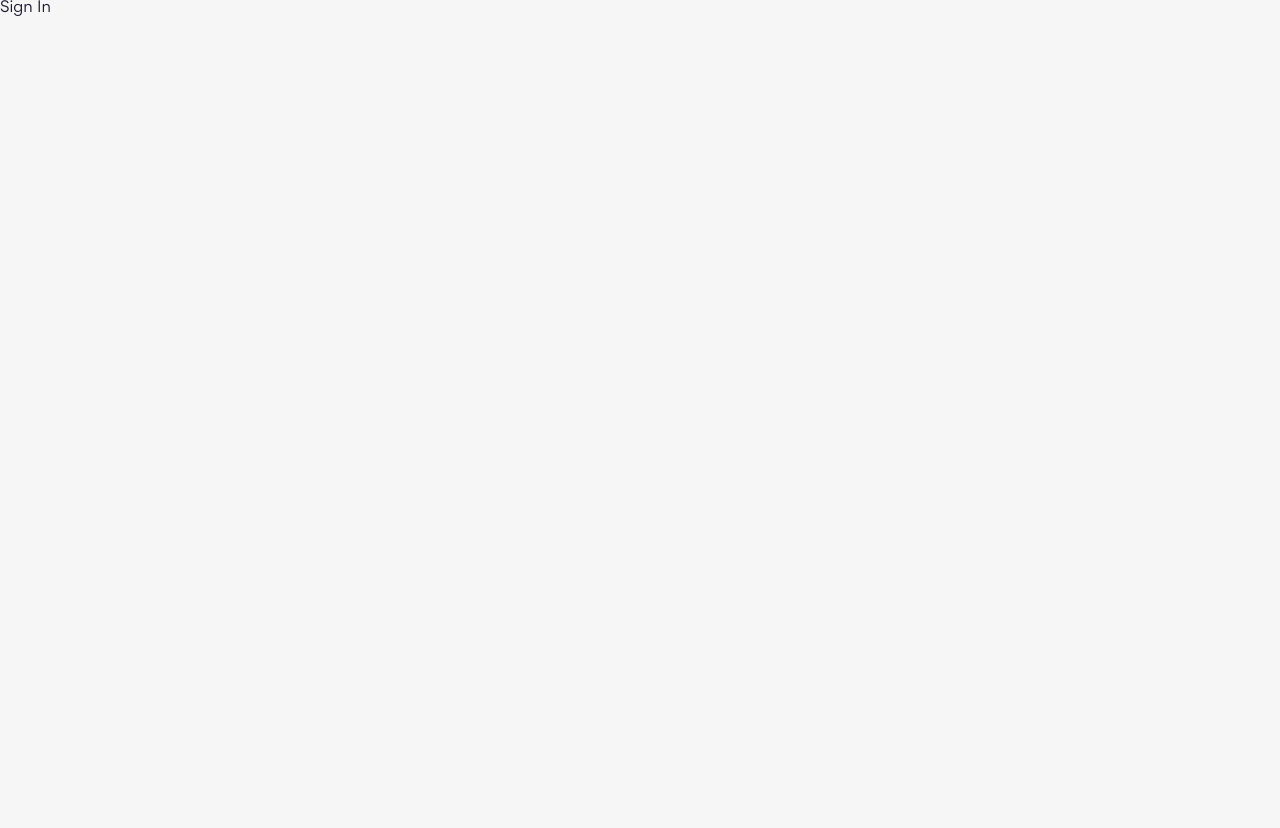
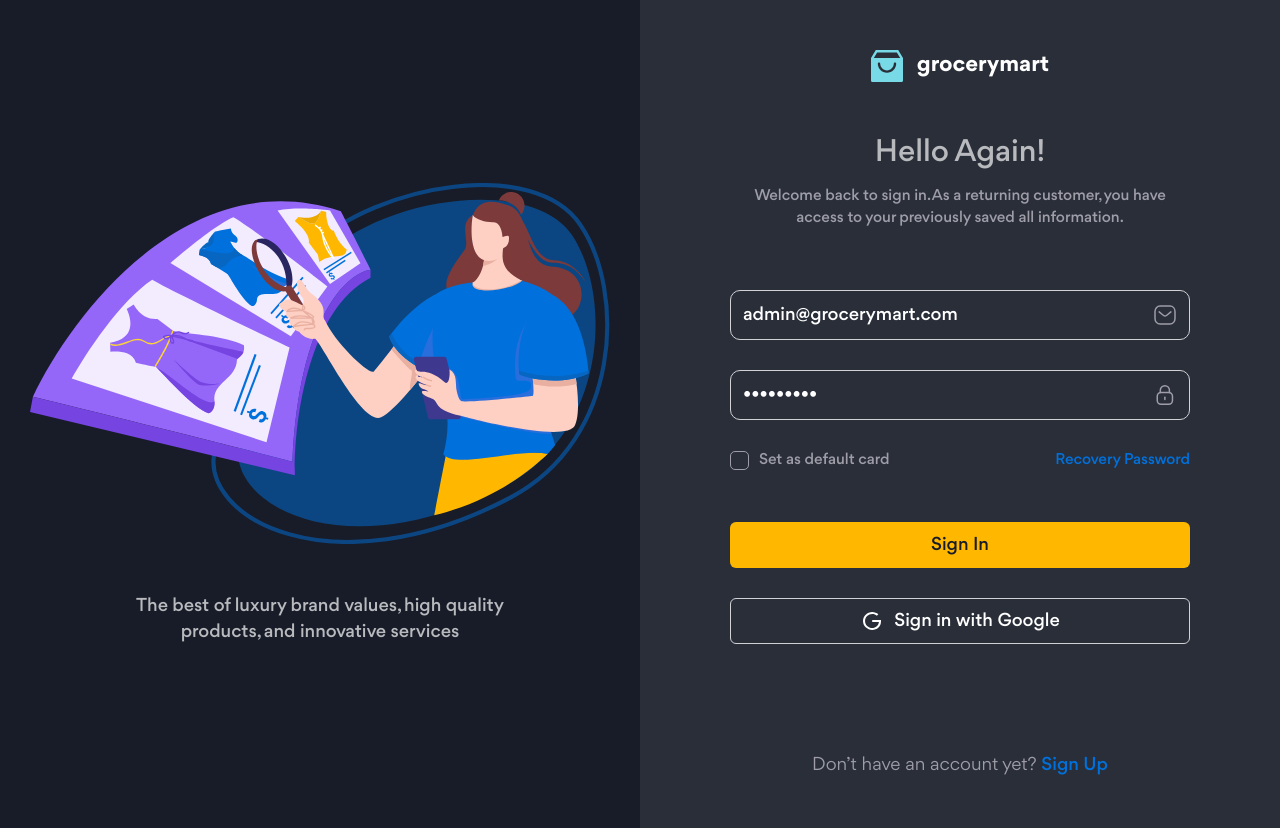
Before and after one commit to vanthan303/f8-htmlcss-08, a website: page sign-in.html in a window 1280 px wide. Before the commit the page ends 800 px from the top, so only its background shows below. Drawn offline with Linux system fonts and the light colour scheme.

Commit message:
Làm trang Sign In và Dark Theme

```diff
--- a/scss/components/_form.scss
+++ b/scss/components/_form.scss
@@ -73,7 +73,7 @@
         }
 
         &::placeholder {
-            color: #d2d1d6;
+            color: var(--form-placeholder-color);
         }
 
         @include abstracts.screen(md) {
--- a/scss/pages/_auth.scss
+++ b/scss/pages/_auth.scss
@@ -52,6 +52,7 @@
             font-size: 1.8rem;
             font-weight: 500;
             line-height: 144.444%;
+            color: var(--auth-intro-text-color);
 
             @include abstracts.screen(md) {
                 font-size: 1.5rem;
@@ -99,6 +100,7 @@
         font-size: 3rem;
         font-weight: 500;
         line-height: 146.667%;
+        color: var(--auth-content-color);
 
         @include abstracts.screen(md) {
             margin-top: 40px;
@@ -108,7 +110,7 @@
 
     &__desc {
         margin-top: 10px;
-        padding: 0 30px;
+        padding: 0 20px;
         color: #9e9da8;
         font-size: 1.5rem;
         font-weight: 500;
--- a/scss/theme/_dark.scss
+++ b/scss/theme/_dark.scss
@@ -52,6 +52,13 @@
     --filter-form-shadow: rgba(0, 0, 0, 0.4);
     --filter-form-tag-bg: #171c28;
     --filter-form-arrow: var(--dropdown-arrow-color);
-    --filter-form-footer-bg:
-;
+
+    // Auth
+    --auth-content-bg: #292e39;
+    --auth-intro-bg: #171c28;
+    --auth-intro-text-color: #b9babe;
+    --auth-content-color: #b9babe;
+
+    // Form
+    --form-placeholder-color: #b9babe;
 }
--- a/scss/theme/_light.scss
+++ b/scss/theme/_light.scss
@@ -57,4 +57,7 @@
     @include abstracts.screen(md) {
         --auth-intro-bg: #fff;
     }
+
+    // Form
+    --form-placeholder-color: #d2d1d6;
 }
--- a/sign-in.html
+++ b/sign-in.html
@@ -1,5 +1,5 @@
 <!doctype html>
-<html lang="en">
+<html lang="en" class="dark">
     <head>
         <meta charset="UTF-8" />
         <meta name="viewport" content="width=device-width, initial-scale=1.0" />
@@ -22,8 +22,90 @@
         <script src="./assets/js/scripts.js"></script>
     </head>
     <body>
-        <main>
-            <h1>Sign In</h1>
+        <main class="auth">
+            <!-- Auth intro -->
+            <div class="auth__intro d-md-none">
+                <img src="./assets/img/auth/intro.svg" alt="" class="auth__intro-img" />
+                <p class="auth__intro-text">
+                    The best of luxury brand values, high quality products, and innovative services
+                </p>
+            </div>
+
+            <!-- Auth content -->
+            <div class="auth__content">
+                <div class="auth__content-inner">
+                    <!-- Logo -->
+                    <a href="./" class="logo">
+                        <img src="./assets/icons/logo.svg" alt="grocerymart" class="logo__img" />
+                        <h2 class="logo__title">grocerymart</h2>
+                    </a>
+                    <h1 class="auth__heading">Hello Again!</h1>
+                    <p class="auth__desc">
+                        Welcome back to sign in. As a returning customer, you have access to your previously saved all
+                        information.
+                    </p>
+
+                    <form action="./index-logined.html" class="form auth__form">
+                        <div class="form__group">
+                            <div class="form__text-input">
+                                <input
+                                    type="email"
+                                    name=""
+                                    id=""
+                                    placeholder="Email"
+                                    value="admin@grocerymart.com"
+                                    class="form__input"
+                                    required
+                                />
+                                <img src="./assets/icons/message.svg" alt="" class="form__input-icon" />
+                                <img src="./assets/icons/form-error.svg" alt="" class="form__input-icon-error" />
+                            </div>
+                            <p class="form__error">Email chưa đúng định dạng</p>
+                        </div>
+                        <div class="form__group">
+                            <div class="form__text-input">
+                                <input
+                                    type="password"
+                                    name=""
+                                    id=""
+                                    placeholder="Password"
+                                    class="form__input"
+                                    value="111111111"
+                                    required
+                                    minlength="6"
+                                />
+                                <img src="./assets/icons/lock.svg" alt="" class="form__input-icon" />
+                                <img src="./assets/icons/form-error.svg" alt="" class="form__input-icon-error" />
+                            </div>
+                            <p class="form__error">Mật khẩu ít nhất 6 kí tự</p>
+                        </div>
+
+                        <div class="form__group form__group--inline">
+                            <label class="form__checkbox">
+                                <input type="checkbox" name="" id="" class="form__checkbox-input d-none" />
+                                <span class="form__checkbox-label">Set as default card</span>
+                            </label>
+                            <a href="" class="auth__link form__pull-right">Recovery Password</a>
+                        </div>
+
+                        <div class="form__group auth__btn-group">
+                            <button class="btn btn--primary auth__btn form__submit-btn">Sign In</button>
+                            <button class="btn btn--outline auth__btn btn--no-margin">
+                                <img src="./assets/icons/google.svg" alt="" class="btn__icon icon" />
+                                Sign in with Google
+                            </button>
+                        </div>
+                    </form>
+
+                    <p class="auth__text">
+                        Don’t have an account yet?
+                        <a href="./sign-up.html" class="auth__link auth__text-link">Sign Up</a>
+                    </p>
+                </div>
+            </div>
         </main>
+        <script>
+            window.dispatchEvent(new Event("template-loaded"));
+        </script>
     </body>
 </html>
```
Also changed, not shown: sign-up.html (+13 -3 lines), assets/css/main.css, 1 other file.
